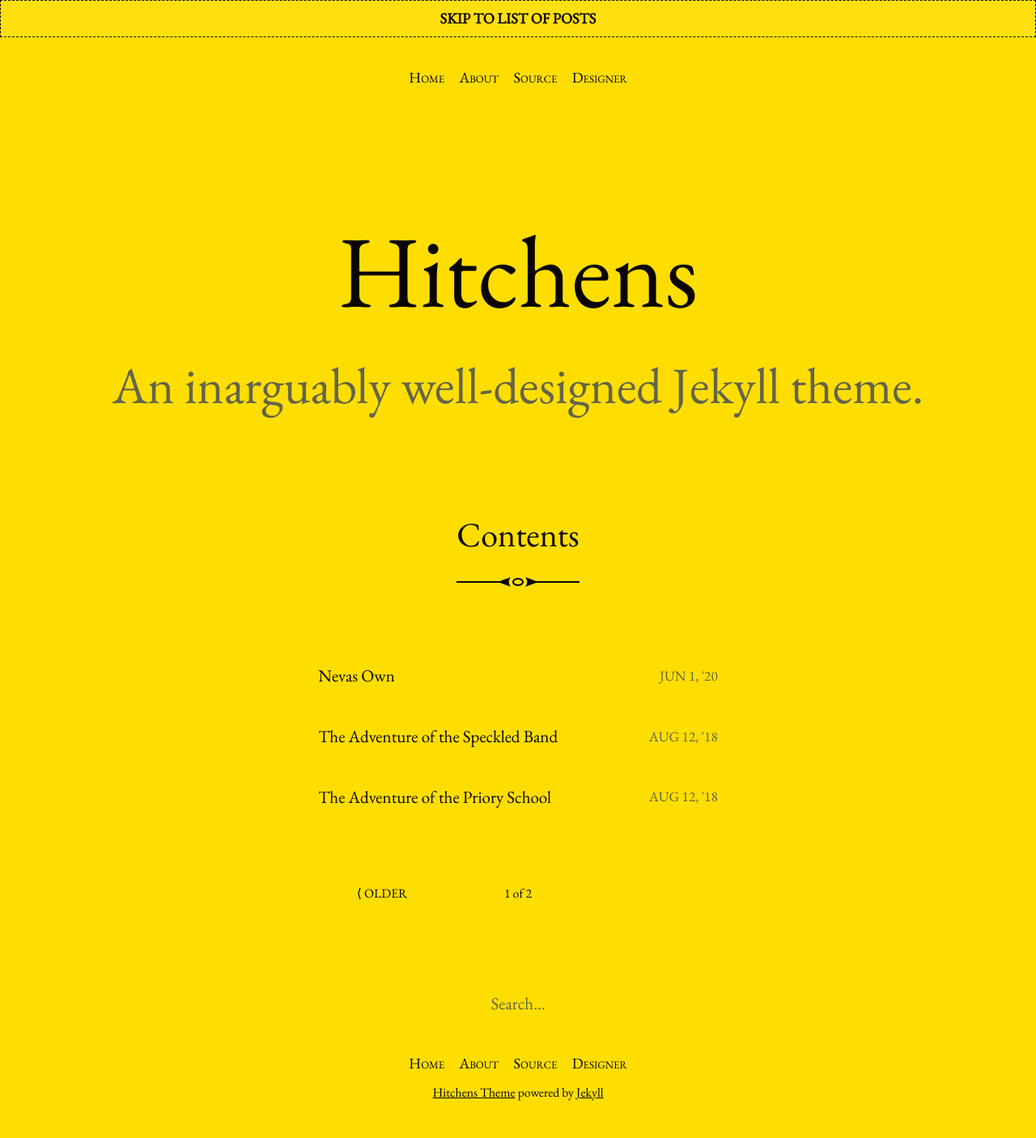
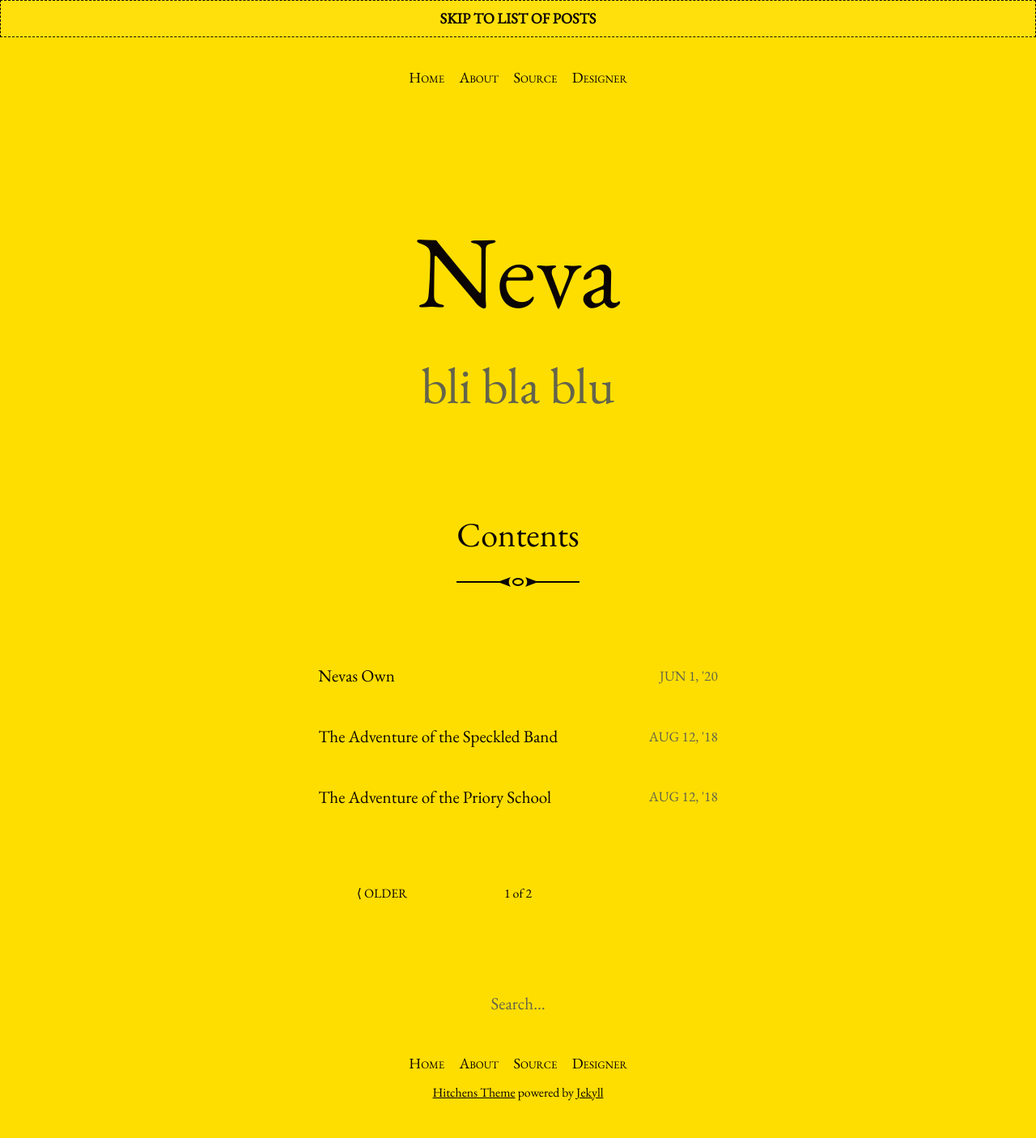
Before and after one commit to DonCorleone/neva_wieland_lu, a Jekyll site: the page built from nevaBlog/index.html, in a window 1280 px wide. Shown: the whole page at 81% size. Built offline with Jekyll 4.4.1, drawn with Linux system fonts in a browser that asks for light colours; a script that is not in the unit is left out; the list of posts is cut into pages by our own code.

Commit message:
Neva Bliblablu

```diff
--- a/nevaBlog/_config.yml
+++ b/nevaBlog/_config.yml
@@ -13,10 +13,10 @@
 # you will see them accessed via {{ site.title }}, {{ site.email }}, and so on.
 # You can create any custom variable you would like, and they will be accessible
 # in the templates via {{ site.myvariable }}.
-title: Hitchens
+title: Neva
 email: hello@patdryburgh.com
 description: >- # this means to ignore newlines until "baseurl:"
-  An inarguably well-designed Jekyll theme.
+  bli bla blu
 baseurl: "" # the subpath of your site, e.g. /blog
 url: "https://neva-wieland-lu-home.netlify.app" # the base hostname & protocol for your site, e.g. http://example.com
 icon: /assets/images/icon-512.png
```
